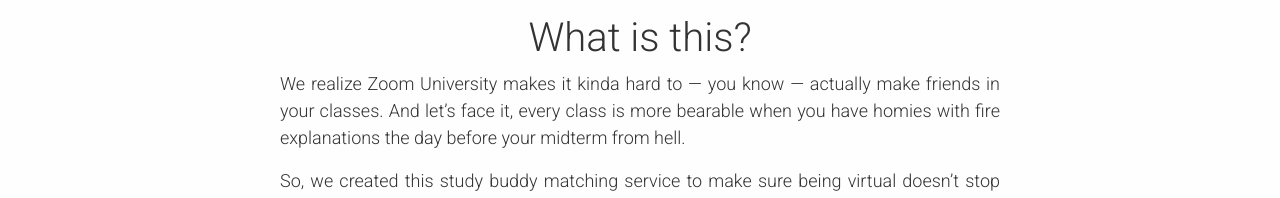
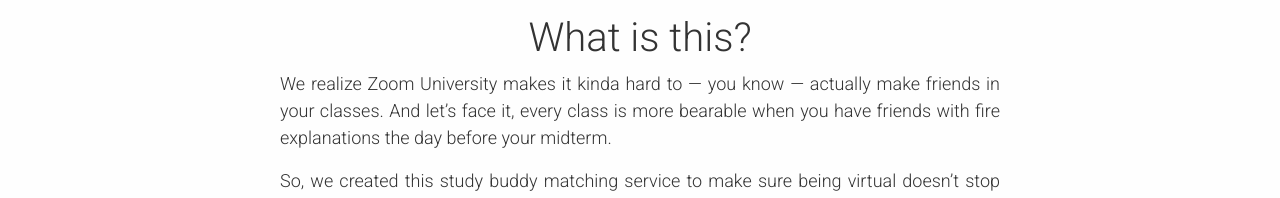
Before and after one commit to vjindal0112/studyBuddy, a React (Create React App) app: page /home in a window 1280 px wide. Shown: the part 740-938 px from the top of the page. Built offline with nearby package versions, Linux system fonts and the light colour scheme; no server answers.

Commit message:
change messaging a bit

```diff
--- a/src/pages/Home.js
+++ b/src/pages/Home.js
@@ -130,8 +130,8 @@
           <p>
             We realize Zoom University makes it kinda hard to — you know —
             actually make friends in your classes. And let’s face it, every
-            class is more bearable when you have homies with fire explanations
-            the day before your midterm from hell.{" "}
+            class is more bearable when you have friends with fire explanations
+            the day before your midterm.{" "}
           </p>
           <p>
             So, we created this study buddy matching service to make sure being
```
